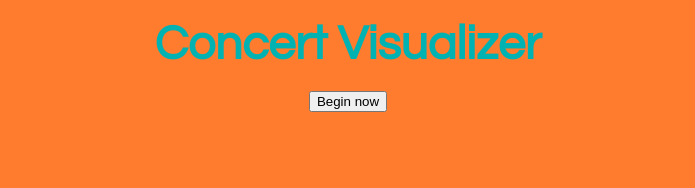
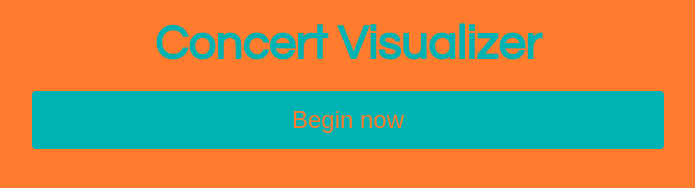
Before and after one commit to Ikuricta/moire-concert-visualizer, a plain HTML site: page index.html in a window 1280 px wide. Shown: the whole page, without its empty margins (292-987 px from the left). Drawn offline with nearby package versions, Linux system fonts and the light colour scheme; some packages are replaced by stand-ins of ours.

Commit message:
Update styles.css
copy and paste from vscode in preparation for connecting to github

```diff
--- a/styles.css
+++ b/styles.css
@@ -46,10 +46,10 @@ pre {
     line-height: 18.5714px;
     font-kerning: normal;
 }
-button-wrap {
+#buttonContainer {
     text-align:center;
 }
-button {
+#beginButton {
     background-color: #00B3B2;
     border: none;
     border-radius: 4px;
@@ -63,9 +63,10 @@ button {
     font-size: 24px;
   }
 
-button:hover {
+#beginButton:hover {
     background-color: #0A97C9;
 }
 
-button:active {
+#beginButton:active {
     background-color: #0A60BF;
+}
```
